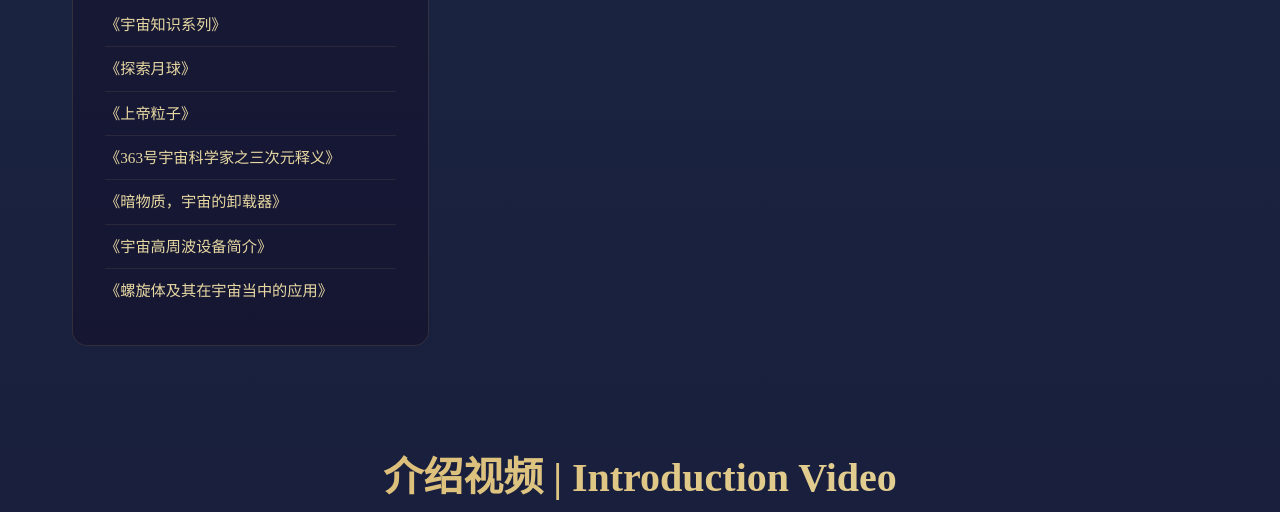
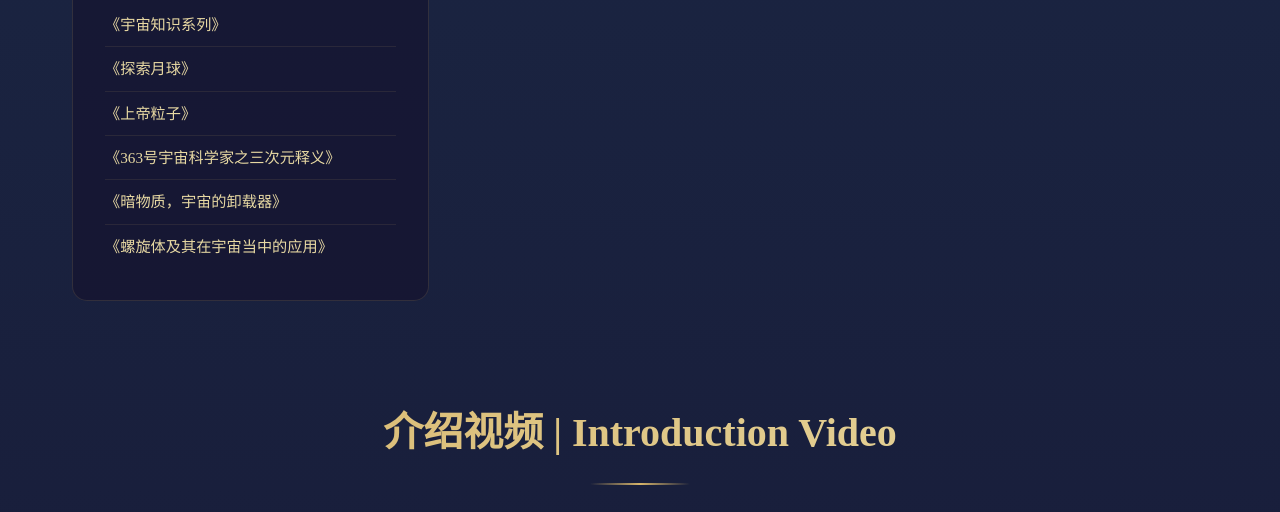
Before and after one commit to chejige/Cosmic_library, a plain HTML site: page index.html in a window 1280 px wide. Shown: the part 3031-3543 px from the top of the page. Drawn offline with Linux system fonts and the light colour scheme.

Commit message:
update book list

```diff
--- a/index.html
+++ b/index.html
@@ -137,7 +137,6 @@
                         <li>《上帝粒子》</li>
                         <li>《363号宇宙科学家之三次元释义》</li>
                         <li>《暗物质，宇宙的卸载器》</li>
-                        <li>《宇宙高周波设备简介》</li>
                         <li>《螺旋体及其在宇宙当中的应用》</li>
                     </ul>
                 </div>
```
